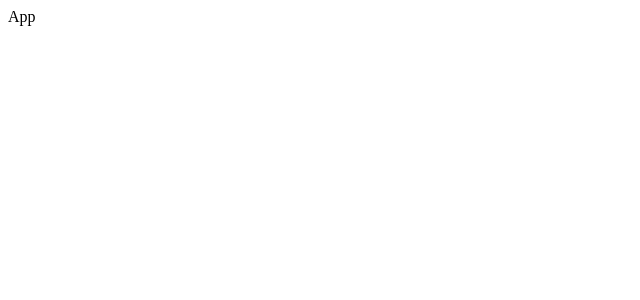
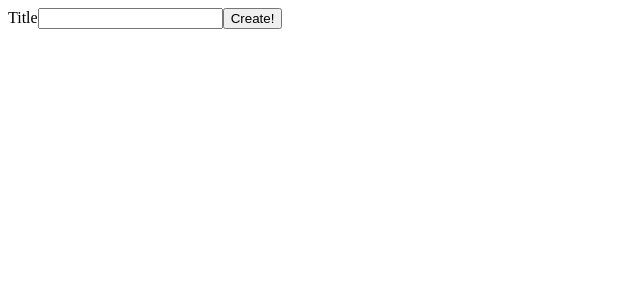
Before and after one commit to khazziro/books, a React (Vite) app: page / in a window 1280 px wide. Shown: the top 300 px of the page, without its empty margins (0-640 px from the left). Built offline with nearby package versions, Linux system fonts and the light colour scheme.

Commit message:
Added functionality for book creation

```diff
--- a/src/App.jsx
+++ b/src/App.jsx
@@ -1,12 +1,17 @@
 import {useState} from 'react'
+import BookCreate from "./components/BookCreate.jsx";
 import './App.css'
 
 function App() {
   const [books, setBooks] = useState([])
 
+  const createBook = (title) => {
+    console.log(title)
+  }
+
   return (
     <div className="App">
-      App
+      <BookCreate onCreate={createBook}/>
     </div>
   )
 }
--- a/src/components/BookCreate.jsx
+++ b/src/components/BookCreate.jsx
@@ -1,5 +1,24 @@
-const BookCreate = () => {
-  return <div>Book Create </div>
-}
+import {useState} from "react";
+
+const BookCreate = ({onCreate}) => {
+  const [title, setTitle] = useState('');
+
+
+  const handleSubmit = (event) => {
+    event.preventDefault();
+    onCreate(title);
+    setTitle('')
+  };
+
+  return <div>
+    <form onSubmit={handleSubmit}>
+      <label>Title</label>
+      <input type="text"
+             value={title}
+             onChange={event => setTitle(event.target.value)}/>
+      <button>Create!</button>
+    </form>
+  </div>;
+};
 
 export default BookCreate;
```
